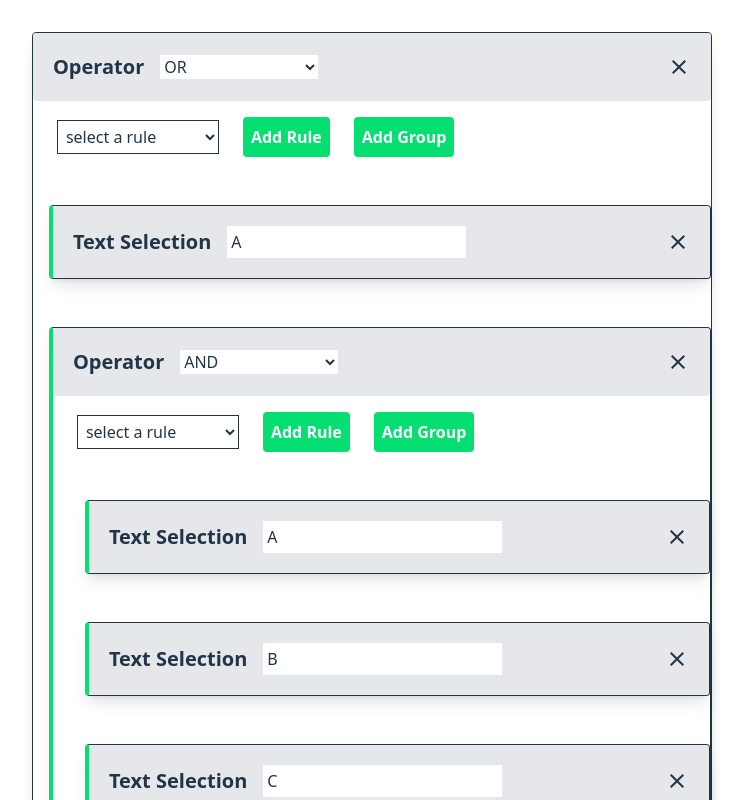
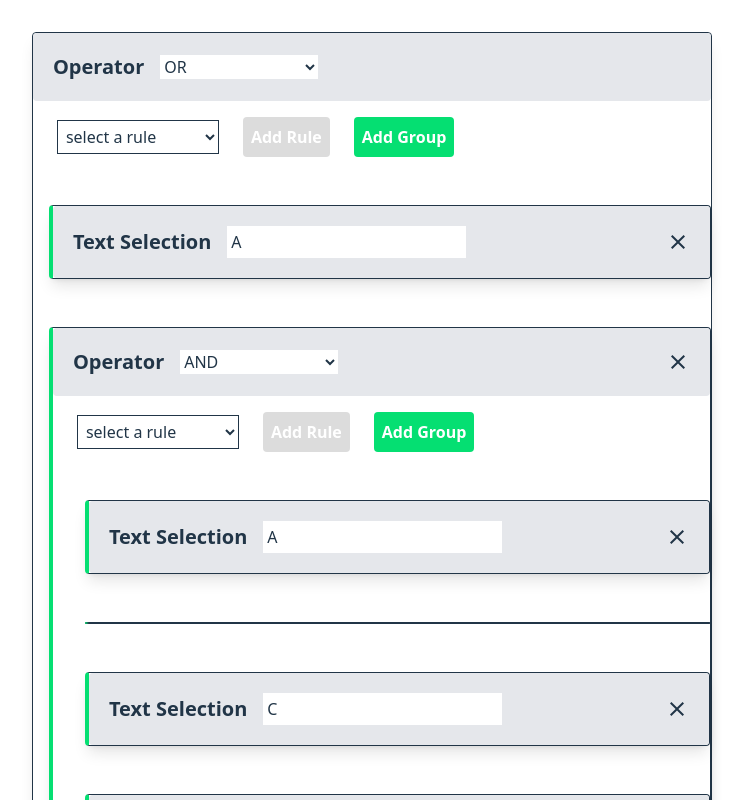
Before and after one commit to redwanatef/svelte-query-builder, a Svelte app: page / in a window 1280 px wide. Shown: the top 800 px of the page, without its empty margins (268-1014 px from the left). Built offline with nearby package versions, Linux system fonts and the light colour scheme.

Commit message:
implement the logic to UI

```diff
--- a/src/components/QueryBuilder.svelte
+++ b/src/components/QueryBuilder.svelte
@@ -3,7 +3,7 @@
   import type { RuleSet } from "../types";
   import QueryBuilderGroup from "./QueryBuilderGroup.svelte";
 
-  const query: RuleSet = $state({
+  let query: RuleSet = $state({
     operatorIdentifier: "OR",
     children: [
       {
@@ -75,5 +75,5 @@
 </script>
 
 <div class="pb-4 w-fit mx-auto">
-  <QueryBuilderGroup {qb} {query} child={false} />
+  <QueryBuilderGroup {qb} currentNode={query} child={false} />
 </div>
--- a/src/components/QueryBuilderChild.svelte
+++ b/src/components/QueryBuilderChild.svelte
@@ -3,18 +3,45 @@
   import Input from "./Input.svelte";
   import NumberSelection from "./NumberSelection.svelte";
 
-  let { value, title, type, options }: QueryBuilderChildProps = $props();
+  let {
+    value,
+    title,
+    type,
+    options,
+    handleNode,
+    parent,
+  }: QueryBuilderChildProps = $props();
+
+  let inputValue = $state(value);
+
+  $effect(() => {
+    let newNode;
+    if (type === "select") {
+      newNode = {
+        name: inputValue,
+        identifier: inputValue,
+      };
+    } else if (type === "text" || type === "number") {
+      newNode = {
+        identifier: type === "text" ? "txt" : "num",
+        value: inputValue,
+      };
+    }
+
+    handleNode("update", newNode);
+    $inspect(inputValue);
+  });
 </script>
 
 <div class="bg-gray-200 p-5 rounded flex justify-between w-full">
   <div class="flex gap-4 items-center">
     <h4 class="font-bold text-xl">{title}</h4>
     {#if type === "text"}
-      <Input {value} />
+      <Input bind:value={inputValue} />
     {:else if type === "number"}
-      <NumberSelection {value} />
+      <NumberSelection bind:value={inputValue} />
     {:else if type === "select" && options}
-      <select class="bg-white">
+      <select class="bg-white" bind:value={inputValue}>
         <option disabled value="">Select an operator</option>
         {#each options as option}
           <option
@@ -25,7 +52,12 @@
       </select>
     {/if}
   </div>
-  <button aria-label="delete-node" class="cursor-pointer">
+  {#if parent}
+    <button
+      aria-label="delete-node"
+      class="cursor-pointer"
+      onclick={() => handleNode("delete")}
+    >
       <svg
         xmlns="http://www.w3.org/2000/svg"
         width="24"
@@ -37,6 +69,7 @@
         /></svg
       ></button
     >
+  {/if}
 </div>
 
 <style>
--- a/src/components/QueryBuilderGroup.svelte
+++ b/src/components/QueryBuilderGroup.svelte
@@ -1,63 +1,125 @@
 <script lang="ts">
-  import type { QueryBuilderConfig, Rule, RuleSet } from "../types";
+  import type {
+    actionType,
+    OperatorDefinition,
+    QueryBuilderGroupProps,
+    Rule,
+    RuleSet,
+  } from "../types";
   import QueryBuilderChild from "./QueryBuilderChild.svelte";
   import QueryBuilderGroup from "./QueryBuilderGroup.svelte";
 
   let {
     qb,
-    query,
+    currentNode,
+    parentNode,
     child = false,
     level = 0,
-  }: {
-    qb: QueryBuilderConfig;
-    query: RuleSet | Rule;
-    child: boolean;
-    level?: number;
-  } = $props();
+    currentIndex = -1,
+  }: QueryBuilderGroupProps = $props();
+
+  let selectedRule = $state("");
 
   const isRuleSet = (child: RuleSet | Rule): child is RuleSet => {
     return (child as RuleSet).operatorIdentifier !== undefined;
   };
 
-  const onDelete = (index?: number) => {};
+  const handleNode = (
+    action: actionType,
+    newnode?: Rule | RuleSet | OperatorDefinition
+  ) => {
+    if (action === "delete" && parentNode && isRuleSet(parentNode)) {
+      parentNode.children.splice(currentIndex, 1);
+    }
+
+    if (action === "add" && newnode && isRuleSet(currentNode)) {
+      currentNode.children.push(newnode);
+    }
+
+    if (action === "update" && isRuleSet(currentNode) && newnode) {
+      currentNode.children[currentIndex] = newnode;
+    }
+  };
+
+  const handleAddNode = (type: "rule" | "group") => {
+    let newNode;
+
+    if (type === "rule") {
+      if (selectedRule === "number") {
+        newNode = {
+          identifier: "num",
+          value: 0,
+        };
+      } else if (selectedRule === "text") {
+        newNode = {
+          identifier: "txt",
+          value: "",
+        };
+      }
+    } else if (type === "group") {
+      newNode = {
+        operatorIdentifier: "AND",
+        children: [],
+      };
+    }
+    handleNode("add", newNode);
+  };
 </script>
 
 <main style={level! !== 0 ? `padding-left: ${level}rem;` : ""}>
   <div
     class={`w-full mt-8 rounded border shadow-lg flex flex-col gap-4 ${child ? "border-l-green-400 border-l-4" : ""}`}
   >
-    {#if isRuleSet(query)}
+    {#if isRuleSet(currentNode)}
       <QueryBuilderChild
         title="Operator"
         type="select"
         options={qb.operators}
-        value={query.operatorIdentifier}
+        value={currentNode.operatorIdentifier}
+        {handleNode}
+        parent={currentIndex >= 0}
       />
 
       <div class="flex items-center gap-6 pl-6">
-        <select class="p-1 border cursor-pointer">
+        <select class="p-1 border cursor-pointer" bind:value={selectedRule}>
           <option disabled selected value="">select a rule</option>
           <option value="text">text selection</option>
-          <option value="numbers">number selection</option>
+          <option value="number">number selection</option>
         </select>
 
-        <button> Add Rule </button>
-        <button> Add Group </button>
+        <button
+          disabled={selectedRule === ""}
+          onclick={() => handleAddNode("rule")}
+        >
+          Add Rule
+        </button>
+        <button onclick={() => handleAddNode("group")}> Add Group </button>
       </div>
-      {#each query.children as child, index}
-        <QueryBuilderGroup {qb} level={level + 1} query={child} child={true} />
+      {#each currentNode.children as child, index}
+        <QueryBuilderGroup
+          {qb}
+          level={level + 1}
+          parentNode={currentNode}
+          currentNode={child}
+          child={true}
+          currentIndex={index}
+        />
       {/each}
-    {:else if query.identifier === "txt"}
+    {:else if currentNode.identifier === "txt"}
       <QueryBuilderChild
         title="Text Selection"
         type="text"
-        value={query.value}
+        value={currentNode.value}
+        {handleNode}
+        parent={currentIndex >= 0}
       />
-    {:else if query.identifier === "num"}
+    {:else if currentNode.identifier === "num"}
       <QueryBuilderChild
         title="Number Selection"
         type="number"
-        value={query.value}
+        value={currentNode.value}
+        {handleNode}
+        parent={currentIndex >= 0}
       />
     {/if}
   </div>
@@ -75,6 +137,11 @@
   }
 
   button:hover {
-    opacity: 85%;
+    background-color: #1af889;
+  }
+
+  button:disabled {
+    cursor: default;
+    background-color: gainsboro;
   }
 </style>
--- a/src/types.ts
+++ b/src/types.ts
@@ -3,7 +3,7 @@ import type { Component } from "svelte";
 
 export interface Rule {
   identifier: string;
-  value: any;
+  value?: any;
 }
 
 export interface RuleSet {
@@ -39,4 +39,20 @@ export type QueryBuilderChildProps = {
   value?: any;
   title: string;
   options?: OperatorDefinition[];
+  parent: boolean;
+  handleNode: (
+    action: actionType,
+    newnode?: Rule | RuleSet | OperatorDefinition
+  ) => void;
 };
+
+export type QueryBuilderGroupProps = {
+  qb: QueryBuilderConfig;
+  parentNode?: RuleSet;
+  currentNode: RuleSet | Rule;
+  child: boolean;
+  currentIndex?: number;
+  level?: number;
+};
+
+export type actionType = "add" | "delete" | "update";
```
Lines whose indentation alone changed are shown as unchanged.
